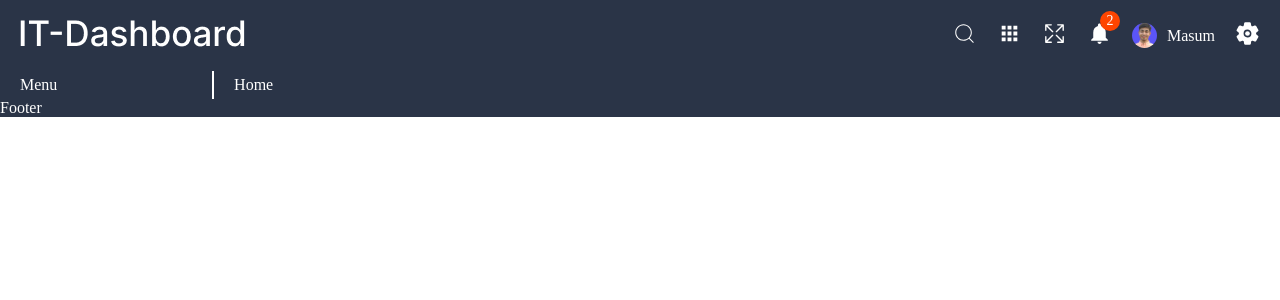
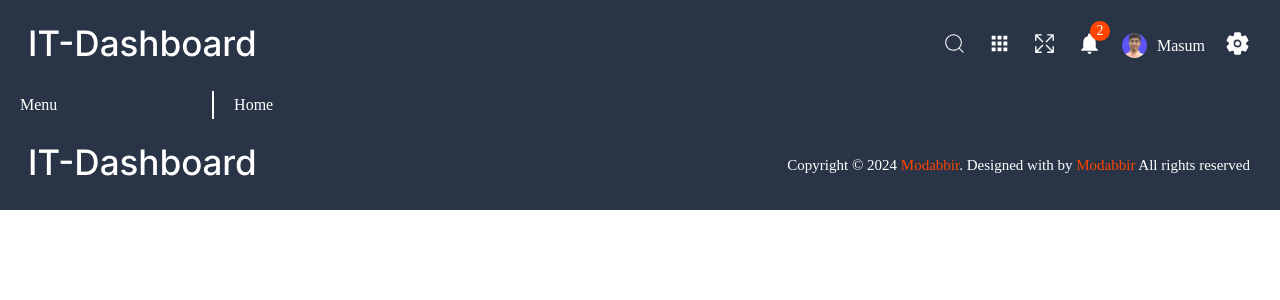
Before and after one commit to w3modabbir/dashboard-react, a React (Vite) app: page / in a window 1280 px wide. Shown: the top 300 px of the page. Built offline with nearby package versions, Linux system fonts and the light colour scheme.

Commit message:
footer  part done

```diff
--- a/src/componants/sidebar/footer/Footer.jsx
+++ b/src/componants/sidebar/footer/Footer.jsx
@@ -1,8 +1,17 @@
 import React from 'react'
-
+import Image from '../../Image'
+import LogoImg from '../../../assets/images/logo.png'
+import './footer.scss'
 const Footer = () => {
   return (
-    <div>Footer</div>
+    <div className='footer'>
+      <div>
+        <Image source={LogoImg} alt="not found"/>
+      </div>
+      <div>
+        <p>Copyright © 2024 <span>Modabbir</span>. Designed with  by <span>Modabbir</span> All rights reserved</p>
+      </div>
+    </div>
   )
 }
 
--- /dev/null
+++ b/src/componants/sidebar/footer/footer.scss
@@ -0,0 +1,20 @@
+@import "../../../../sass/common/common.scss";
+@import "../../../../sass/common/variables.scss";
+
+// footer part satar here
+.footer{
+    padding: 30px;
+    display: flex;
+   align-items: center;
+   justify-content: space-between;
+   p{
+    font-family: $montserrat;
+    font-weight: 400;
+    font-size: 15px;
+    span{
+        text-transform: capitalize;
+        color: #FF4500;
+    }
+   }
+}
+// footer part end here
--- a/src/componants/sidebar/navbar/navbar.scss
+++ b/src/componants/sidebar/navbar/navbar.scss
@@ -4,7 +4,7 @@
 // navbar part start here
 .navbar_main{
     width: 100%;
-    padding: 20px;
+    padding: 30px;
     display: flex;
     align-items: center;
     justify-content: space-between;
```
Also changed, not shown: src/componants/sidebar/footer/_footer.scss (deleted).
